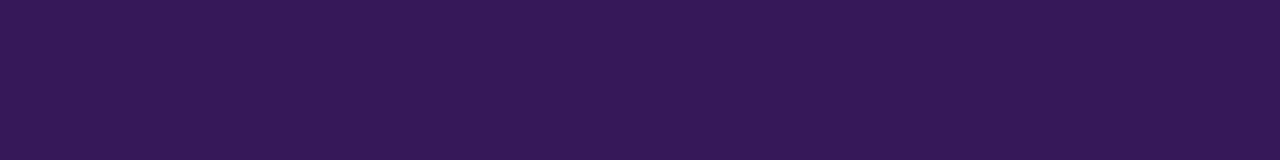
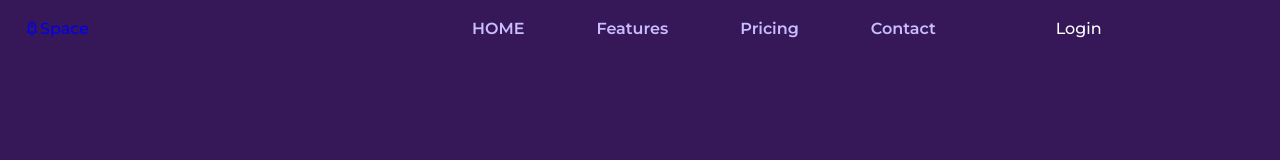
Before and after one commit to Waldito0/space-website, a plain HTML site: page index.html in a window 1280 px wide. Drawn offline with nearby package versions, Linux system fonts and the light colour scheme.

Commit message:
Se agrego header

```diff
--- a/assets/css/styles.css
+++ b/assets/css/styles.css
@@ -82,7 +82,62 @@ img {
 }
 
 /*=============== HEADER & NAV ===============*/
+.header {
+  position: fixed;
+  width: 100%;
+  top: 0%;
+  left: 0%;
+  background-color: var(--body-color);
+  z-index: var(--z-fixed);
+  margin-top: 20p;
+}
 
+.nav {
+  position: relative;
+  height: var(--header-height);
+  display: flex;
+  justify-content: space-between;
+  align-items: center;
+}
+.nav__logo {
+  display: flex;
+  align-items: center;
+  justify-content: center;
+  color: var(--text-color);
+  column-gap: 4 rem;
+}
+.nav__menu{
+  width: 60%;
+  display: flex;
+  align-items: center;
+  column-gap: 4.5rem;
+
+}
+.nav__list{
+  display: flex;
+  flex-direction: row;
+  gap: 4.5rem;
+  margin-left: auto;
+}
+.nav__link{
+  color: var(--text-color);
+  font-weight: var(--font-semi-bold);
+  gap: 2.5rem;
+
+}
+.nav__button{
+  display: inline-block;
+  width: max-content;
+  background-color: var(--body-color);
+  color: var(--title-color);
+  border: 2px aolid var(--text-color);
+  padding: 1rem 3rem;
+  border-radius: 4rem;
+}
+.nav__logo i {
+  font-size: 1.25rem;
+
+}
 
 /* Navigation for mobile devices */
 
--- a/index.html
+++ b/index.html
@@ -5,6 +5,7 @@
       <meta name="viewport" content="width=device-width, initial-scale=1.0">
 
       <!--=============== FAVICON ===============-->
+
       <link rel="shortcut icon" href="assets/img/favicon.png" type="image/x-icon">
 
       <!--=============== REMIXICONS ===============-->
@@ -18,7 +19,23 @@
    <body>
       <!--==================== HEADER ====================-->
       <header class="header" id="header">
+         <nav class="nav container">
+            <a href="#" class="nav logo">
+               <i class="ri-rocket-2-line"> </i>Space
+            </a>
+            <div class="nav__menu">
+               <ul class="nav__list">
 
+                  <li class="nav__item"><a class="nav__link" href="#">HOME</a></li>
+                  <li class="nav__item"><a class="nav__link" href="#">Features</a></li>
+                  <li class="nav__item"><a class="nav__link" href="#">Pricing</a></li>
+                  <li class="nav__item" ><a class="nav__link" href="#">Contact</a></li>
+
+
+               </ul>
+               <a class="nav__button" href="#">Login</a>
+            </div>
+         </nav>
       </header>
 
       <!--==================== MAIN ====================-->
```
